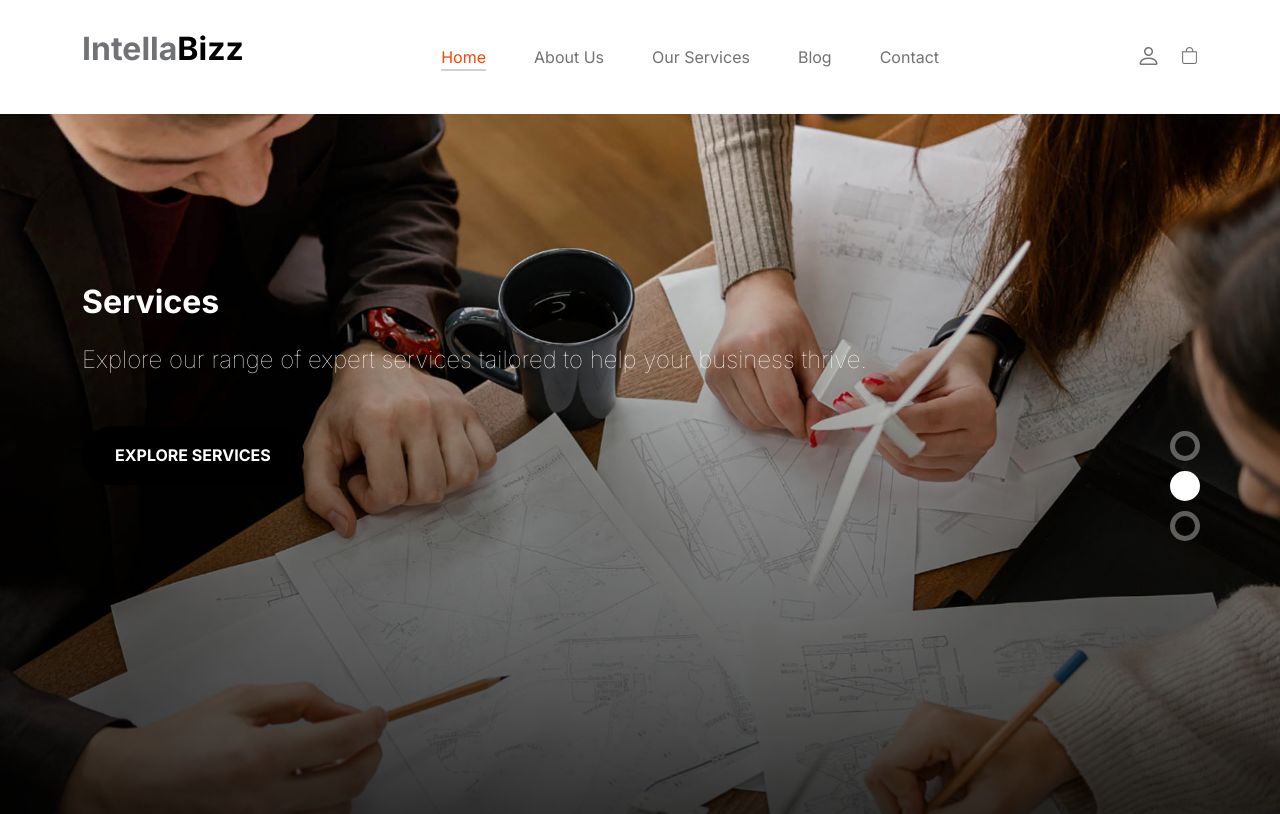
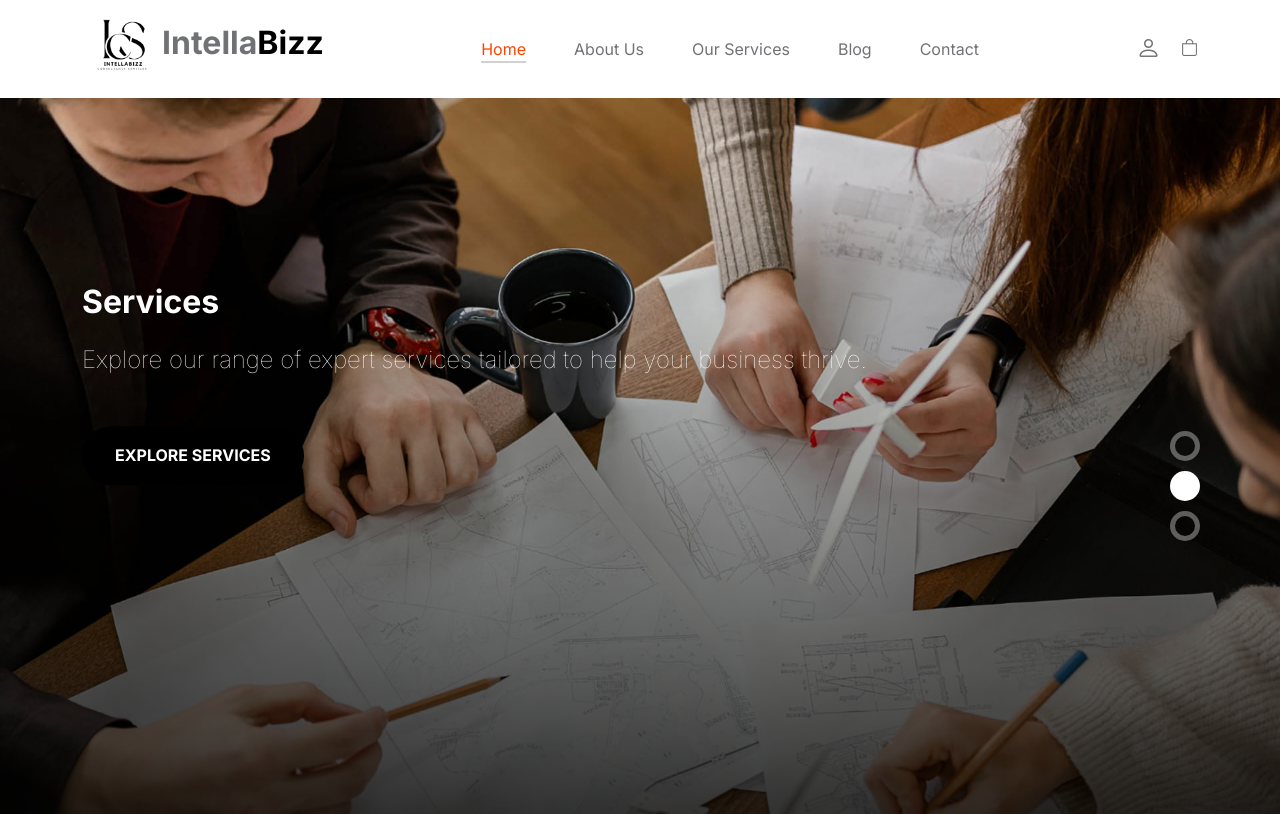
Before and after one commit to Intellabizz/IntellabizzFirst, a plain HTML site: page index.html in a window 1280 px wide. Shown: the top 814 px of the page. Drawn offline with Linux system fonts and the light colour scheme.

Commit message:
Added Icon

```diff
--- a/css/tooplate-little-fashion.css
+++ b/css/tooplate-little-fashion.css
@@ -332,7 +332,7 @@ strong {
   top: 0;
   right: 0;
   left: 0;
-  padding: 25px 0;
+  padding: 5px 0;
   z-index: 2;
   will-change: transform;
   transition: transform 300ms linear;
@@ -1081,6 +1081,11 @@ button:focus:not(:focus-visible) {
   }
 }
 
+.logo-img{
+  width: 80px;
+  height: 80px;
+}
+
 @media screen and (max-width: 991px) {
   h1 {
     font-size: 42px;
--- a/index.html
+++ b/index.html
@@ -8,7 +8,8 @@
         <meta name="author" content="">
 
         <title>Intellabizz</title>
-        <link rel="icon" href="/images/header/IntellabizzLogo.png">
+        <link rel="icon" href="favicon.ico">
+        <!-- <link rel="shortcut icon" type="image/x-icon" href="favicon.ico" /> -->
         <!-- CSS FILES -->
         <link rel="preconnect" href="https://fonts.googleapis.com">
 
@@ -51,7 +52,7 @@ https://www.tooplate.com/view/2127-little-fashion
                         <strong><span>Intella</span>Bizz</strong>
 
                     </a> -->
-                    <h4 class="text-white mb-3"><a href="index.html">Intella<span class="text-black">Bizz</span></a></h4>
+                    <h4 class="text-white"><a href="index.html"><img src="images/header/IntellabizzLogo.png" alt="" class="logo-img">Intella<span class="text-black">Bizz</span></a></h4>
 
                     <div class="d-lg-none">
                         <a href="sign-in.html" class="bi-person custom-icon me-3"></a>
```
Also changed, not shown: favicon.ico (added).
